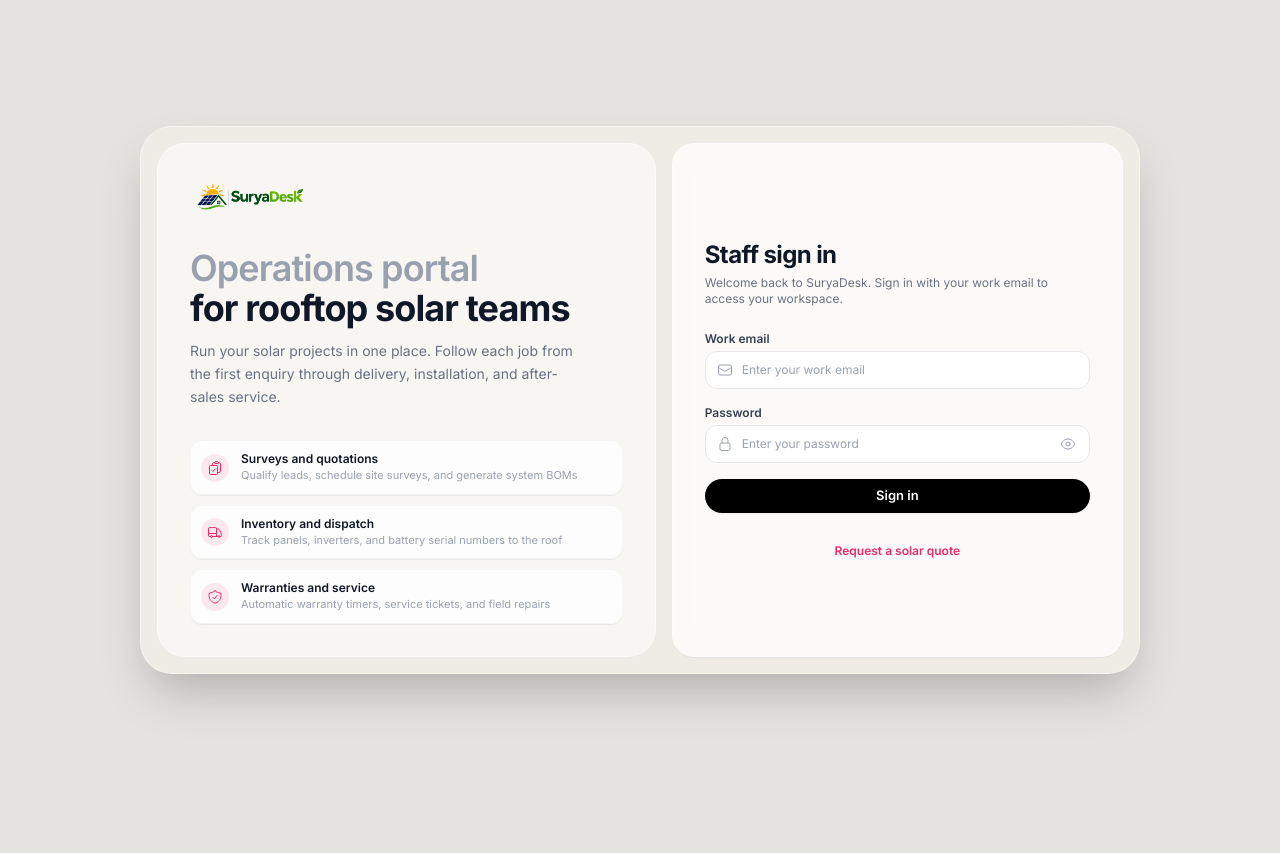
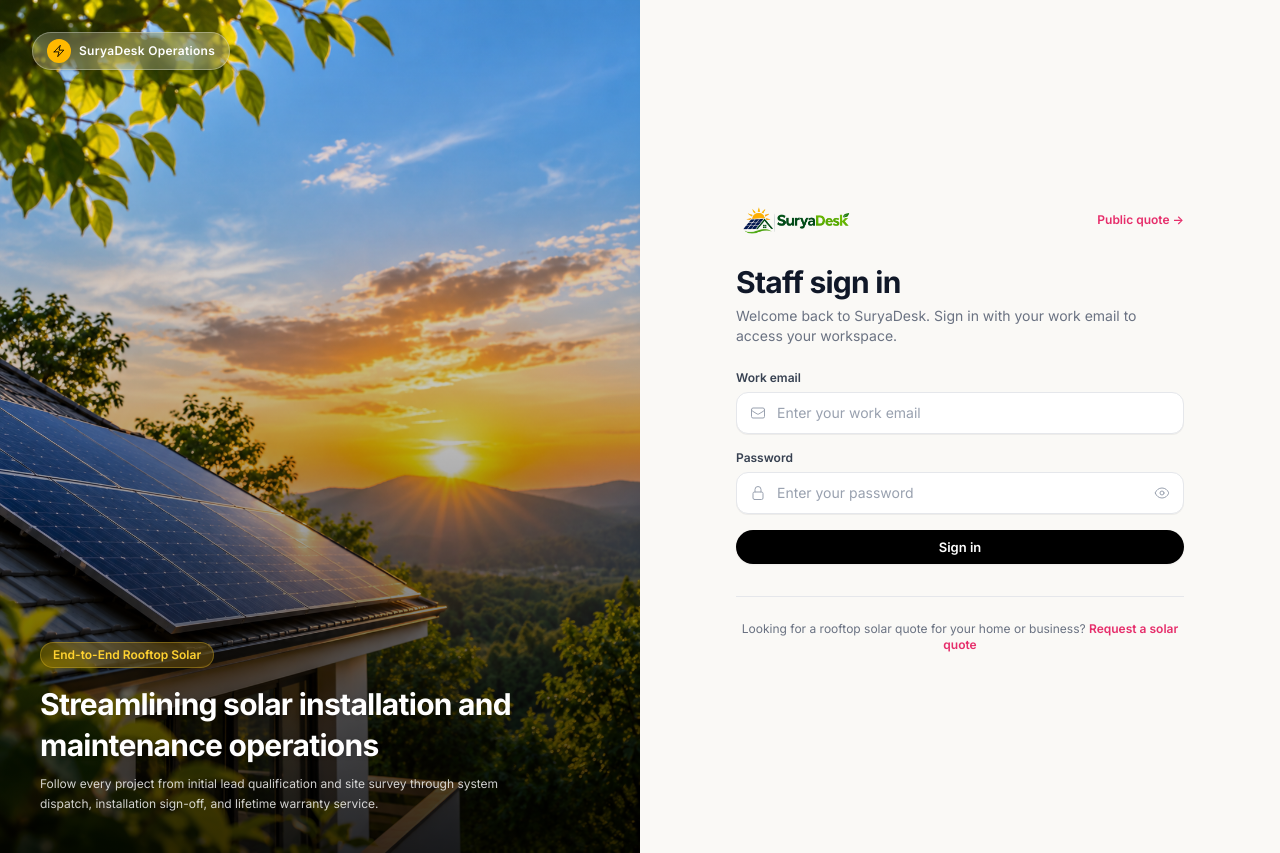
Before and after one commit to amanrj03/SuryaDesk, a React (Vite) app in the folder frontend/: page /login in a window 1280 px wide. Before the commit the page ends 800 px from the top, so only its background shows below. Built offline with nearby package versions, Linux system fonts and the light colour scheme.

Commit message:
style(auth): redesign login to two-split layout with showcase visual and remove outer framing div

```diff
--- a/frontend/index.html
+++ b/frontend/index.html
@@ -3,7 +3,7 @@
   <head>
     <meta charset="UTF-8" />
     <meta name="viewport" content="width=device-width, initial-scale=1.0" />
-    <meta name="theme-color" content="#E5E3E0" />
+    <meta name="theme-color" content="#EFECE6" />
     <link rel="icon" type="image/png" href="/logo.png" />
     <link rel="apple-touch-icon" href="/logo.png" />
     <link rel="preconnect" href="https://fonts.googleapis.com" />
--- a/frontend/src/App.jsx
+++ b/frontend/src/App.jsx
@@ -349,83 +349,69 @@ function Login({ onLogin }) {
   }
 
   return (
-    <main className="login-screen w-full min-h-screen flex items-center justify-center bg-[#E5E3E0] p-2 sm:p-6 text-[#2D2D2E] antialiased box-border overflow-x-hidden">
-      <div className="w-full max-w-sm sm:max-w-md lg:max-w-[1000px] rounded-[24px] border border-white/40 bg-[#EFECE6] p-2.5 sm:p-4 shadow-2xl sm:rounded-shell lg:grid lg:grid-cols-[1.05fr_0.95fr] gap-4 box-border overflow-hidden">
-        {/* Brand / Value proposition panel: hidden on mobile so sign in fits within viewport without overflow */}
+    <main className="login-screen grid min-h-screen w-full grid-cols-1 lg:grid-cols-2 bg-[#FAF9F6] text-[#2D2D2E] antialiased box-border overflow-x-hidden">
+      {/* Left side: big image from public folder covering half window */}
       <section
-          className="login-context hidden lg:flex flex-col justify-between gap-8 rounded-[22px] border border-white/60 bg-white/50 p-6 backdrop-blur-md sm:rounded-panel sm:p-8"
-          aria-labelledby="login-context-title"
+        className="login-visual relative hidden h-full min-h-screen w-full overflow-hidden bg-neutral-900 lg:block"
+        aria-label="Solar Operations Showcase"
       >
-          <div>
-            <Brand />
-            <h1 className="mt-8 text-3xl font-semibold tracking-tight text-gray-400 sm:text-4xl">
-              Operations portal
-              <span className="block font-bold text-gray-900">for rooftop solar teams</span>
-            </h1>
-            <p className="mt-3 max-w-sm text-xs text-gray-500 sm:text-sm leading-relaxed">
-              Run your solar projects in one place. Follow each job from the first enquiry through delivery, installation, and after-sales service.
+        <img
+          src="/LOGIN_PAGE_IMAGE.png"
+          alt="SuryaDesk Solar Operations"
+          className="h-full w-full object-cover object-center"
+        />
+        <div className="absolute inset-0 bg-gradient-to-t from-black/80 via-black/25 to-transparent" />
+        <div className="absolute top-8 left-8 z-10">
+          <div className="flex items-center gap-2 rounded-full bg-white/20 px-3.5 py-1.5 backdrop-blur-md border border-white/30 text-white shadow-sm">
+            <span className="flex size-6 items-center justify-center rounded-full bg-amber-400 text-black">
+              <BoltIcon className="size-3.5" />
+            </span>
+            <span className="text-xs font-semibold tracking-wide">SuryaDesk Operations</span>
+          </div>
+        </div>
+        <div className="absolute bottom-10 left-10 right-10 z-10 text-white">
+          <span className="inline-flex items-center gap-1.5 rounded-full bg-amber-400/20 px-3 py-1 text-xs font-semibold text-amber-300 backdrop-blur-md border border-amber-300/30">
+            End-to-End Rooftop Solar
+          </span>
+          <h2 className="mt-4 text-2xl font-bold tracking-tight text-white drop-shadow-sm xl:text-3xl leading-snug">
+            Streamlining solar installation and maintenance operations
+          </h2>
+          <p className="mt-2 text-xs text-white/80 max-w-lg leading-relaxed">
+            Follow every project from initial lead qualification and site survey through system dispatch, installation sign-off, and lifetime warranty service.
           </p>
         </div>
-
-          <ul className="flex flex-col gap-2.5">
-            {[
-              {
-                icon: ClipboardDocumentCheckIcon,
-                label: 'Surveys and quotations',
-                detail: 'Qualify leads, schedule site surveys, and generate system BOMs',
-              },
-              {
-                icon: TruckIcon,
-                label: 'Inventory and dispatch',
-                detail: 'Track panels, inverters, and battery serial numbers to the roof',
-              },
-              {
-                icon: ShieldCheckIcon,
-                label: 'Warranties and service',
-                detail: 'Automatic warranty timers, service tickets, and field repairs',
-              },
-            ].map(({ icon: Icon, label: itemLabel, detail }) => (
-              <li
-                key={itemLabel}
-                className="flex items-center gap-3 rounded-xl border border-gray-100 bg-white/80 p-2.5 shadow-2xs"
-              >
-                <span className="flex size-7 shrink-0 items-center justify-center rounded-full bg-[#E62E6B]/10 text-[#E62E6B]">
-                  <Icon className="size-4" aria-hidden="true" />
-                </span>
-                <span className="min-w-0">
-                  <span className="block truncate text-xs font-semibold text-gray-900">
-                    {itemLabel}
-                  </span>
-                  <span className="block truncate text-[11px] text-gray-400">{detail}</span>
-                </span>
-              </li>
-            ))}
-          </ul>
       </section>
 
-        {/* Staff Sign-in Form Card */}
+      {/* Right side: login form */}
       <section
-          className="login-entry flex flex-col justify-center rounded-[20px] sm:rounded-[22px] border border-white/60 bg-white/75 p-4 sm:p-8 backdrop-blur-md shadow-2xs box-border"
+        className="login-entry flex min-h-screen w-full flex-col justify-center items-center p-4 sm:p-8 lg:p-12 xl:p-16 bg-[#FAF9F6] box-border"
         aria-labelledby="login-title"
       >
-          <div className="login-content w-full">
-            <div className="mb-4 lg:hidden">
+        <div className="login-content w-full max-w-sm sm:max-w-md">
+          <div className="mb-6 flex items-center justify-between">
             <Brand />
+            <Link
+              to="/enquiry"
+              className="text-xs font-semibold text-[#E62E6B] transition hover:underline"
+            >
+              Public quote →
+            </Link>
           </div>
-            <h1 id="login-title" className="text-xl font-bold tracking-tight text-gray-900 sm:text-2xl">
+
+          <h1 id="login-title" className="text-2xl font-bold tracking-tight text-gray-900 sm:text-3xl">
             Staff sign in
           </h1>
-            <p className="mt-1 text-xs text-gray-500">
+          <p className="mt-1.5 text-xs text-gray-500 sm:text-sm">
             Welcome back to SuryaDesk. Sign in with your work email to access your workspace.
           </p>
 
-            <form className="form login-form mt-4 sm:mt-6 grid gap-3 sm:gap-4" onSubmit={submit}>
-              <div className="login-field grid gap-1">
+          <form className="form login-form mt-6 grid gap-4" onSubmit={submit}>
+            <div className="login-field grid gap-1.5">
               <label htmlFor="login-email" className="text-xs font-semibold text-gray-700">
                 Work email
               </label>
               <div className="login-input relative flex items-center">
-                  <EnvelopeIcon className="pointer-events-none absolute left-3 size-4 text-gray-400" aria-hidden="true" />
+                <EnvelopeIcon className="pointer-events-none absolute left-3.5 size-4 text-gray-400" aria-hidden="true" />
                 <input
                   id="login-email"
                   name="email"
@@ -433,17 +419,17 @@ function Login({ onLogin }) {
                   autoComplete="username"
                   placeholder="Enter your work email"
                   required
-                    className="w-full rounded-xl border border-gray-200 bg-white/90 py-2 sm:py-2.5 pl-9 pr-3 text-xs text-gray-900 placeholder-gray-400 focus:outline-hidden focus:ring-2 focus:ring-black/10 focus:border-gray-400"
+                  className="w-full rounded-xl border border-gray-200 bg-white py-2.5 pl-10 pr-3 text-xs text-gray-900 placeholder-gray-400 shadow-2xs focus:border-gray-400 focus:outline-hidden focus:ring-2 focus:ring-black/10 sm:text-sm"
                 />
               </div>
             </div>
 
-              <div className="login-field grid gap-1">
+            <div className="login-field grid gap-1.5">
               <label htmlFor="login-password" className="text-xs font-semibold text-gray-700">
                 Password
               </label>
               <div className="login-input login-password relative flex items-center">
-                  <LockClosedIcon className="pointer-events-none absolute left-3 size-4 text-gray-400" aria-hidden="true" />
+                <LockClosedIcon className="pointer-events-none absolute left-3.5 size-4 text-gray-400" aria-hidden="true" />
                 <input
                   id="login-password"
                   name="password"
@@ -451,7 +437,7 @@ function Login({ onLogin }) {
                   autoComplete="current-password"
                   placeholder="Enter your password"
                   required
-                    className="w-full rounded-xl border border-gray-200 bg-white/90 py-2 sm:py-2.5 pl-9 pr-10 text-xs text-gray-900 placeholder-gray-400 focus:outline-hidden focus:ring-2 focus:ring-black/10 focus:border-gray-400"
+                  className="w-full rounded-xl border border-gray-200 bg-white py-2.5 pl-10 pr-10 text-xs text-gray-900 placeholder-gray-400 shadow-2xs focus:border-gray-400 focus:outline-hidden focus:ring-2 focus:ring-black/10 sm:text-sm"
                 />
                 <button
                   type="button"
@@ -472,24 +458,26 @@ function Login({ onLogin }) {
 
             <button
               type="submit"
-                className="primary login-submit w-full rounded-full py-2.5 text-xs font-semibold shadow-xs"
+              className="primary login-submit w-full rounded-full py-2.5 text-xs font-semibold shadow-xs sm:text-sm cursor-pointer"
               disabled={busy}
             >
               {busy ? 'Signing in…' : 'Sign in'}
             </button>
           </form>
 
-            <div className="mt-4 sm:mt-6 text-center">
+          <div className="mt-8 border-t border-gray-200 pt-6 text-center">
+            <p className="text-xs text-gray-500">
+              Looking for a rooftop solar quote for your home or business?{' '}
               <Link
-                className="login-enquiry text-xs font-semibold text-[#E62E6B] transition hover:underline"
+                className="login-enquiry font-semibold text-[#E62E6B] transition hover:underline"
                 to="/enquiry"
               >
                 Request a solar quote
               </Link>
+            </p>
           </div>
         </div>
       </section>
-      </div>
     </main>
   )
 }
@@ -517,9 +505,8 @@ function Enquiry() {
   }
 
   return (
-    <main className="public-screen flex min-h-screen items-center justify-center bg-[#E5E3E0] p-3 text-[#2D2D2E] antialiased sm:p-6">
-      <div className="w-full max-w-2xl rounded-[24px] border border-white/40 bg-[#EFECE6] p-4 shadow-2xl sm:rounded-shell sm:p-6">
-        <section className="rounded-[22px] border border-white/60 bg-white/70 p-6 backdrop-blur-md sm:rounded-panel sm:p-8 shadow-2xs">
+    <main className="public-screen flex min-h-screen items-center justify-center bg-[#FAF9F6] p-3 text-[#2D2D2E] antialiased sm:p-6">
+      <div className="w-full max-w-2xl rounded-[22px] border border-gray-200/80 bg-white p-6 shadow-xl sm:p-8">
         <Brand />
         <h1 className="mt-6 text-2xl font-bold tracking-tight text-gray-900 sm:text-3xl">
           Request a solar quote
@@ -657,7 +644,6 @@ function Enquiry() {
               ← Return to staff sign in
             </Link>
           </div>
-        </section>
         </div>
     </main>
   )
@@ -826,6 +812,7 @@ function Records({ section, token, capabilities }) {
     hasDetail(section.path) ||
     canEditLead ||
     canSign ||
+    managePackages ||
     state.result?.data.some((row) => recordActions(section.path, row, capabilities).length)
   const Editor = canEditLead ? LeadEditor : InstallationSignoff
 
--- a/frontend/src/components/layout/Header.jsx
+++ b/frontend/src/components/layout/Header.jsx
@@ -40,7 +40,7 @@ export function Header({ user, navigationOpen, onToggleNavigation, onLogout }) {
   const canAddPackage = user?.capabilities?.includes('catalog:manage')
 
   return (
-    <header className="flex items-center justify-between gap-3 px-2 py-1">
+    <header className="sticky top-0 z-30 flex items-center justify-between gap-3 border-b border-black/5 bg-[#EFECE6]/90 px-3 py-2 backdrop-blur-sm sm:px-4 lg:px-6">
       {/* Brand & Mobile Hamburger */}
       <div className="flex items-center gap-3 lg:w-56">
         <button
--- a/frontend/src/styles.css
+++ b/frontend/src/styles.css
@@ -18,7 +18,7 @@
   }
 
   body {
-    background-color: var(--color-canvas);
+    background-color: var(--color-shell);
     color: var(--color-ink);
     font-family: var(--font-sans);
     antialiased: true;
@@ -300,18 +300,12 @@ tbody tr:hover {
   background-color: #ffffff;
 }
 
-/* Login styling matching reference UI */
+/* Login styling: two-split layout with edge-to-edge presentation */
 .login-screen {
   min-height: 100vh;
   min-height: 100svh;
-  display: flex;
-  align-items: center;
-  justify-content: center;
-  background-color: var(--color-canvas);
-  padding: 0.75rem;
+  width: 100%;
+  display: grid;
+  padding: 0;
+  background-color: #FAF9F6;
 }
-@media (min-width: 640px) {
-  .login-screen {
-    padding: 1.5rem;
-  }
-}
```
Also changed, not shown: frontend/src/components/layout/AppShell.jsx (+12 -6 lines), frontend/public/LOGIN_PAGE_IMAGE.png (added). Lines whose indentation alone changed are shown as unchanged.
